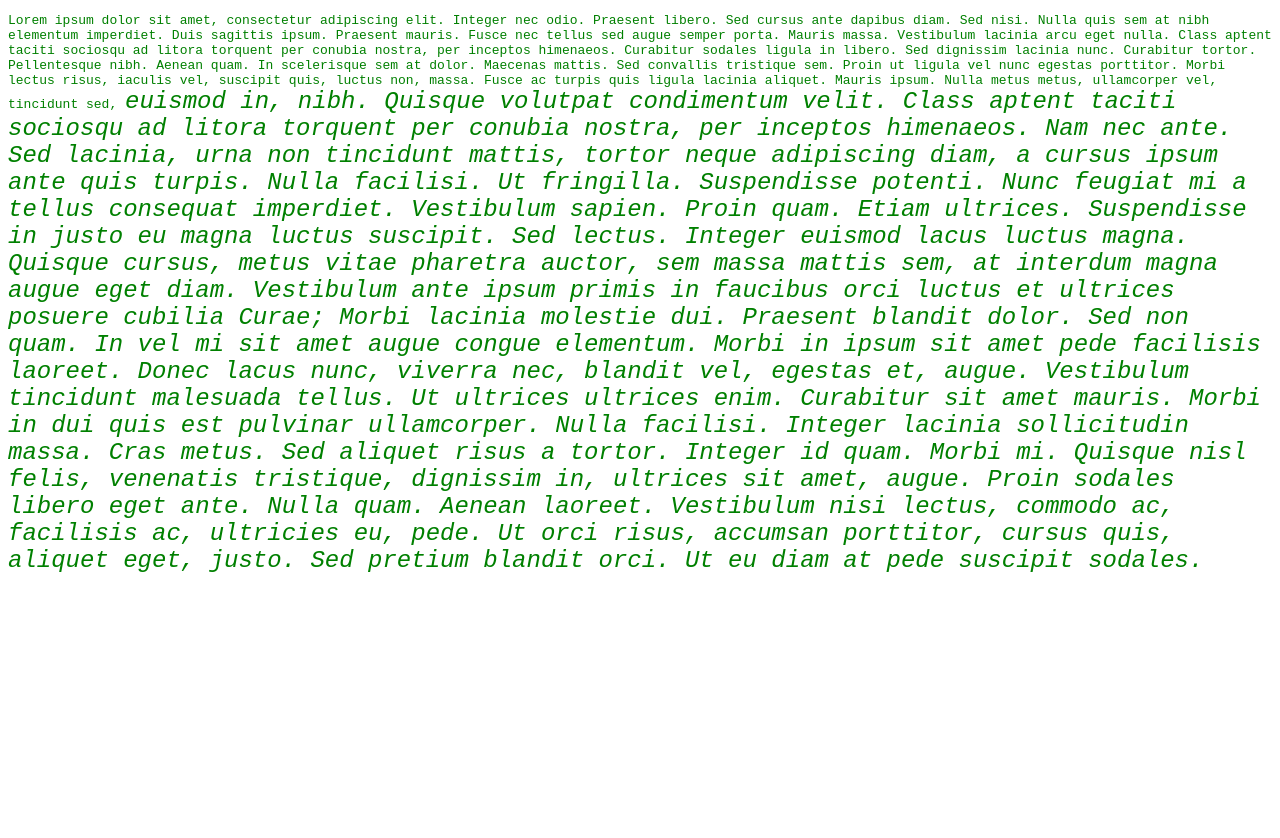
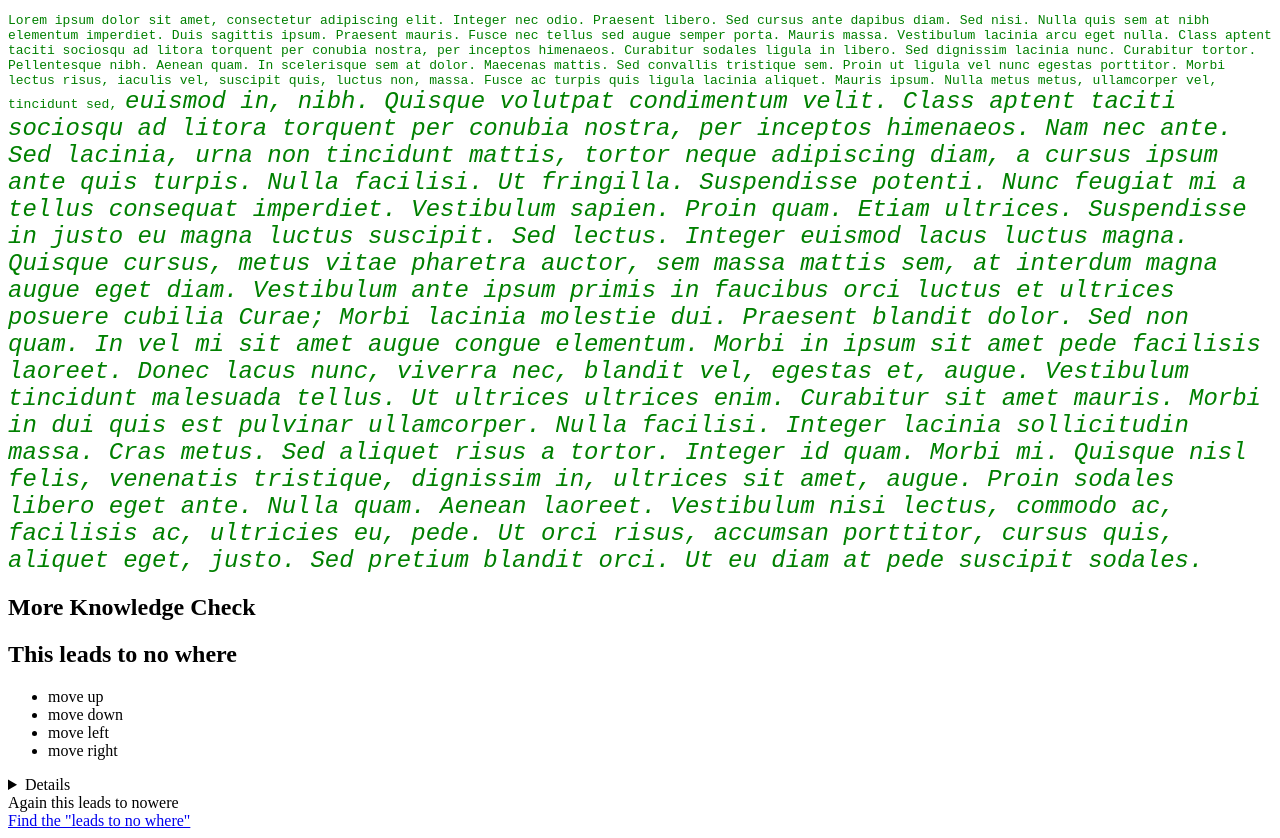
Before and after one commit to Pandax10a/cssIntro, a plain HTML site: page index.html in a window 1280 px wide. Before the commit the page ends 800 px from the top, so only its background shows below. Drawn offline with Linux system fonts and the light colour scheme.

Commit message:
2nd knowledge check

```diff
--- a/index.html
+++ b/index.html
@@ -27,6 +27,38 @@
                 </i>
                 </p>
         </article>
+        <section>
+            <header><h1 class="makeItBig">More Knowledge Check</h1>
+                </header>
+                <div>
+                    <nav>
+                        <h2 class="makeItBig"> This leads to no where</h2>
+                        <ul>
+                            <li id ="shoeMe2">move up</li>
+                            <li>move down</li>
+                            <li>move left</li>
+                            <li>move right</li>
+                        </ul>
+
+                    </nav>
+                    <details id="showMe">
+                        <p>Lorem ipsum dolor sit amet, consectetur adipiscing elit. Integer nec odio. Praesent libero. Sed cursus ante dapibus diam. Sed nisi. Nulla quis sem at nibh elementum imperdiet. Duis sagittis ipsum. Praesent mauris. Fusce nec tellus sed augue semper porta. Mauris massa. Vestibulum lacinia arcu eget nulla. Class aptent taciti sociosqu ad litora torquent per conubia nostra, per inceptos himenaeos. Curabitur sodales ligula in libero.
+
+                            Sed dignissim lacinia nunc. Curabitur tortor. Pellentesque nibh. Aenean quam. In scelerisque sem at dolor. Maecenas mattis. Sed convallis tristique sem. Proin ut ligula vel nunc egestas porttitor. Morbi lectus risus, iaculis vel, suscipit quis, luctus non, massa. Fusce ac turpis quis ligula lacinia aliquet. Mauris ipsum.
+
+                            Nulla metus metus, ullamcorper vel, tincidunt sed, euismod in, nibh. Quisque volutpat condimentum velit. Class aptent taciti sociosqu ad litora torquent per conubia nostra, per inceptos himenaeos. Nam nec ante. Sed lacinia, urna non tincidunt mattis, tortor neque adipiscing diam, a cursus ipsum ante quis turpis. Nulla facilisi. Ut fringilla. Suspendisse potenti. Nunc feugiat mi a tellus consequat imperdiet. Vestibulum sapien. Proin quam. Etiam ultrices. Suspendisse in justo eu magna luctus suscipit.
+
+                            Sed lectus. Integer euismod lacus luctus magna. Quisque cursus, metus vitae pharetra auctor, sem massa mattis sem, at interdum magna augue eget diam. Vestibulum ante ipsum primis in faucibus orci luctus et ultrices posuere cubilia Curae; Morbi lacinia molestie dui. Praesent blandit dolor. Sed non quam. In vel mi sit amet augue congue elementum. Morbi in ipsum sit amet pede facilisis laoreet. Donec lacus nunc, viverra nec, blandit vel, egestas et, augue. Vestibulum tincidunt malesuada tellus. Ut ultrices ultrices enim. Curabitur sit amet mauris. Morbi in dui quis est pulvinar ullamcorper. Nulla facilisi.
+
+                            Integer lacinia sollicitudin massa. Cras metus. Sed aliquet risus a tortor. Integer id quam. Morbi mi. Quisque nisl felis, venenatis tristique, dignissim in, ultrices sit amet, augue. Proin sodales libero eget ante. Nulla quam. Aenean laoreet. Vestibulum nisi lectus, commodo ac, facilisis ac, ultricies eu, pede. Ut orci risus, accumsan porttitor, cursus quis, aliquet eget, justo. Sed pretium blandit orci. Ut eu diam at pede suscipit sodales.
+
+                            </p>
+                    </details>
+                    <summary class="makeItBig"> Again this leads to nowere</summary>
+
+                </div>
+        </section>
+        <footer><a href ="mailto:aaa@gmail.com">Find the "leads to no where"</a></footer>
     </main>
 
 </body>
```
